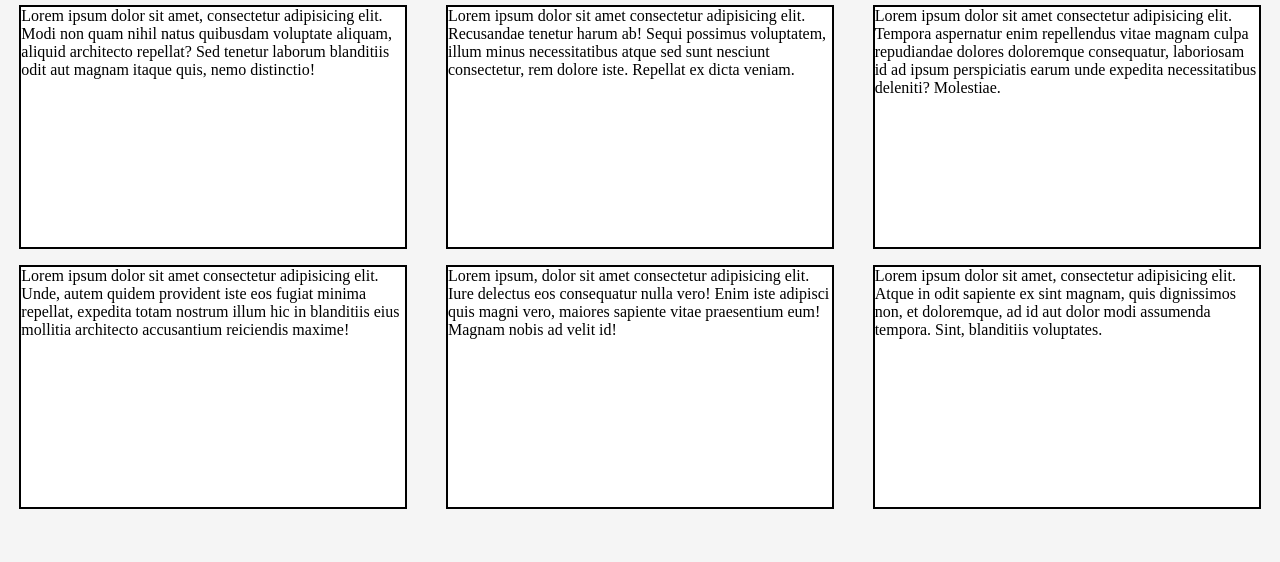
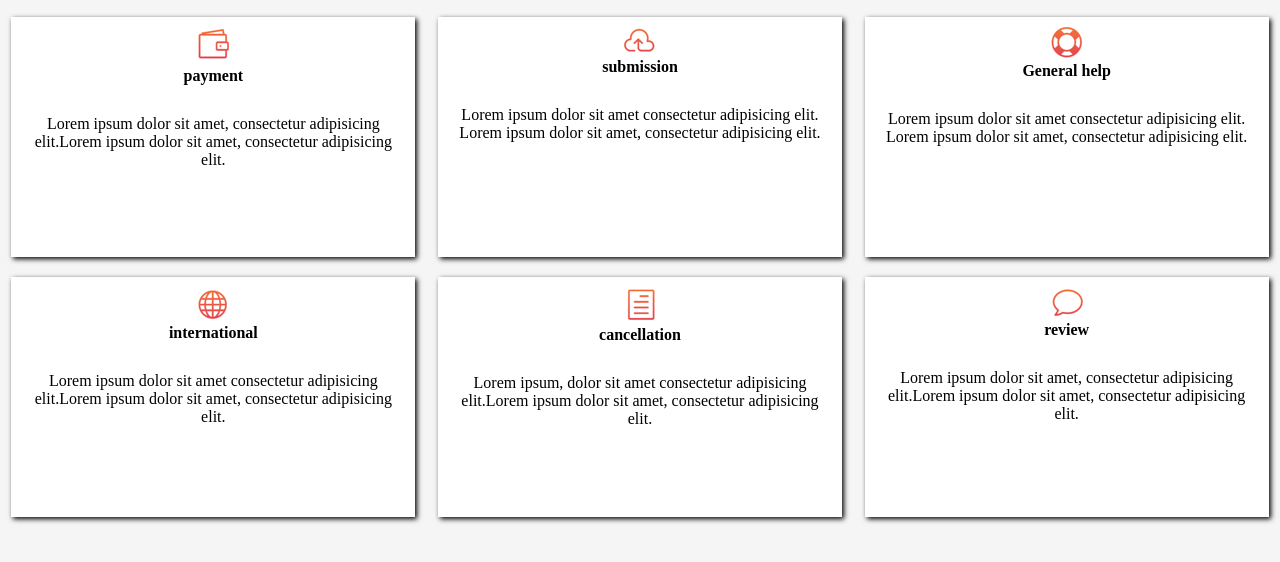
Before and after one commit to Mustafa-Majeed/Foo-Yes-project, a plain HTML site: page listing.html in a window 1280 px wide. Shown: the part 156-718 px from the top of the page. Drawn offline with Linux system fonts and the light colour scheme.

Commit message:
listing page complete

```diff
--- a/listing.css
+++ b/listing.css
@@ -37,6 +37,7 @@ i{
 .hd{
     width: fit-content;
     margin: auto;
+    margin-bottom: 10px;
     padding: 10px 20px;
     font-size: 20px;
     font-family: sans-serif;
@@ -47,12 +48,22 @@ i{
     display: flex;
     justify-content: space-around;
     margin-bottom: 20px;
+    box-sizing: border-box;
 }
 .items{
+    width: 30%;
+    height: 100%;
+    text-align: center;
     align-self: center;
     justify-content: center;
-    width: 30%;
-    height: 100%;
+    padding: 0px 10px;
     background-color: white;
-    border: 2px solid black;
+    box-shadow: 2px 2px 5px black;
+
 }
+.img{
+    width: fit-content;
+    margin: auto;
+    margin-bottom: 30px;
+    margin-top: 10px;
+}
--- a/listing.html
+++ b/listing.html
@@ -17,8 +17,8 @@
                     style="font-size:48px;color:orangered;">add_shopping_cart</i>FooYes
             </h2>
             <ul>
-                <li><a href="home.html">Home</a></li>
-                <li><a href="about.html">listing</a></li>
+                <li><a href="index.html">Home</a></li>
+                <li><a href="#">listing</a></li>
                 <li><a href="contact.html">other pages</a></li>
                 <li><a href="contact.html">buy this template </a></li>
                 <i class="material-icons" style="font-size:26px">exit_to_app</i>
@@ -32,14 +32,15 @@
             <p>Lorem ipsum dolor sit amet consectetur adipisicing elit.</p>
         </div>
         <div class="container">
-            <div class="items">Lorem ipsum dolor sit amet, consectetur adipisicing elit. Modi non quam nihil natus quibusdam voluptate aliquam, aliquid architecto repellat? Sed tenetur laborum blanditiis odit aut magnam itaque quis, nemo distinctio!</div>
-            <div class="items">Lorem ipsum dolor sit amet consectetur adipisicing elit. Recusandae tenetur harum ab! Sequi possimus voluptatem, illum minus necessitatibus atque sed sunt nesciunt consectetur, rem dolore iste. Repellat ex dicta veniam.</div>
-            <div class="items">Lorem ipsum dolor sit amet consectetur adipisicing elit. Tempora aspernatur enim repellendus vitae magnam culpa repudiandae dolores doloremque consequatur, laboriosam id ad ipsum perspiciatis earum unde expedita necessitatibus deleniti? Molestiae.</div>
+            <div class="items"> <div class="img"> <img src="/img/PAYMENTicon.png" alt=""> <h4>payment</h4></div> Lorem ipsum dolor sit amet, consectetur adipisicing elit.Lorem ipsum dolor sit amet, consectetur adipisicing elit.
+            </div>
+            <div class="items"><div class="img"> <img src="/img/submissionicon.png" alt=""> <h4>submission</h4></div>Lorem ipsum dolor sit amet consectetur adipisicing elit. Lorem ipsum dolor sit amet, consectetur adipisicing elit.</div>
+            <div class="items"><div class="img"> <img src="/img/helpicon.png" alt=""> <h4>General help</h4></div>Lorem ipsum dolor sit amet consectetur adipisicing elit. Lorem ipsum dolor sit amet, consectetur adipisicing elit.</div>
         </div>
         <div class="container">
-            <div class="items">Lorem ipsum dolor sit amet consectetur adipisicing elit. Unde, autem quidem provident iste eos fugiat minima repellat, expedita totam nostrum illum hic in blanditiis eius mollitia architecto accusantium reiciendis maxime!</div>
-            <div class="items">Lorem ipsum, dolor sit amet consectetur adipisicing elit. Iure delectus eos consequatur nulla vero! Enim iste adipisci quis magni vero, maiores sapiente vitae praesentium eum! Magnam nobis ad velit id!</div>
-            <div class="items">Lorem ipsum dolor sit amet, consectetur adipisicing elit. Atque in odit sapiente ex sint magnam, quis dignissimos non, et doloremque, ad id aut dolor modi assumenda tempora. Sint, blanditiis voluptates.</div>
+            <div class="items"><div class="img"> <img src="/img/internationalicon.png" alt=""> <h4>international</h4></div>  Lorem ipsum dolor sit amet consectetur adipisicing elit.Lorem ipsum dolor sit amet, consectetur adipisicing elit.</div>
+            <div class="items"><div class="img"> <img src="/img/cancellationicon.png" alt=""> <h4>cancellation</h4></div>Lorem ipsum, dolor sit amet consectetur adipisicing elit.Lorem ipsum dolor sit amet, consectetur adipisicing elit.</div>
+            <div class="items"><div class="img"> <img src="/img/reviewicon.png" alt=""> <h4>review</h4></div>Lorem ipsum dolor sit amet, consectetur adipisicing elit.Lorem ipsum dolor sit amet, consectetur adipisicing elit.</div>
         </div>
 
     </main>
```
Also changed, not shown: img/PAYMENTicon.png (added), img/cancellationicon.png (added), img/helpicon.png (added), img/internationalicon.png (added), img/reviewicon.png (added), img/submissionicon.png (added).
